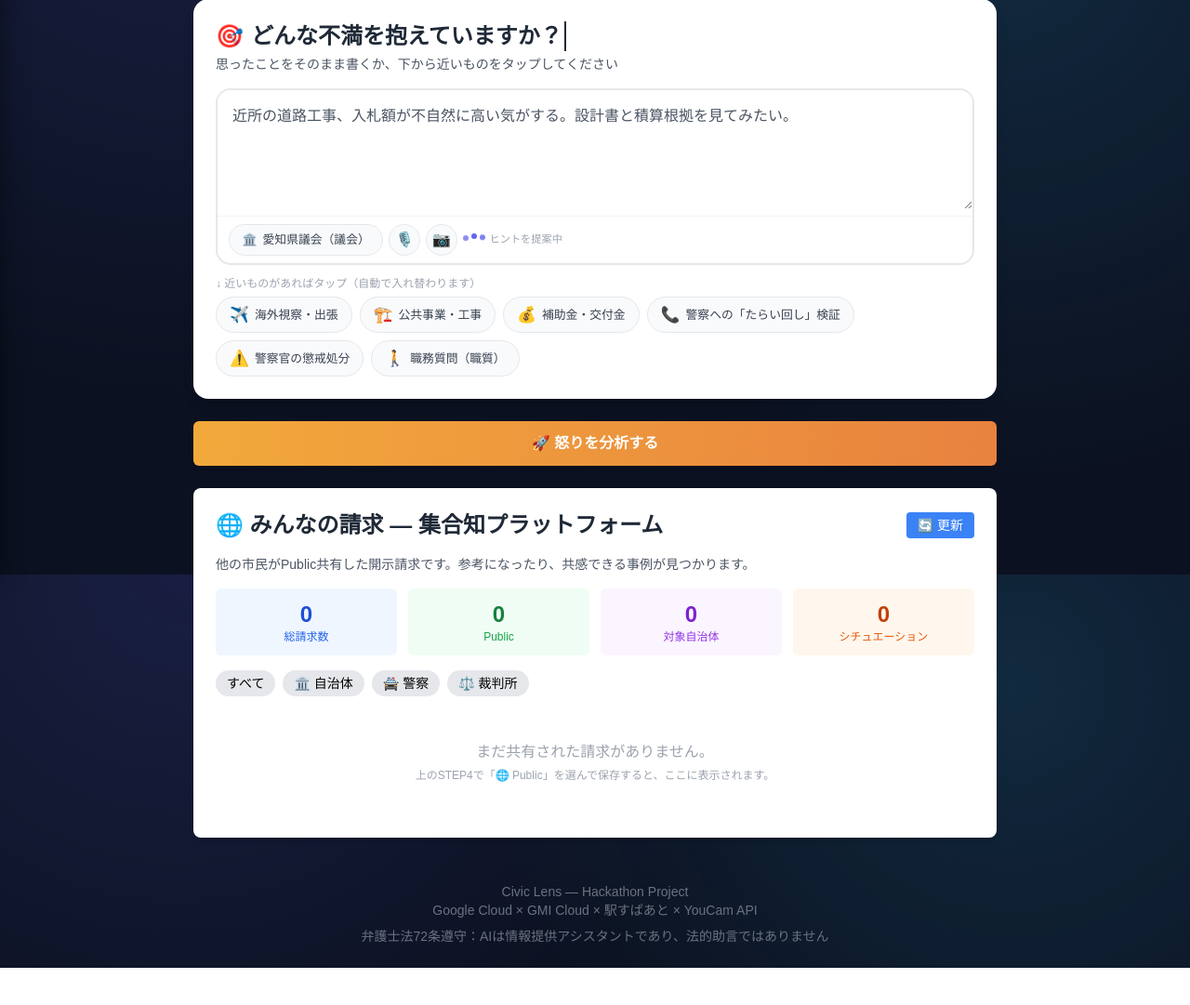
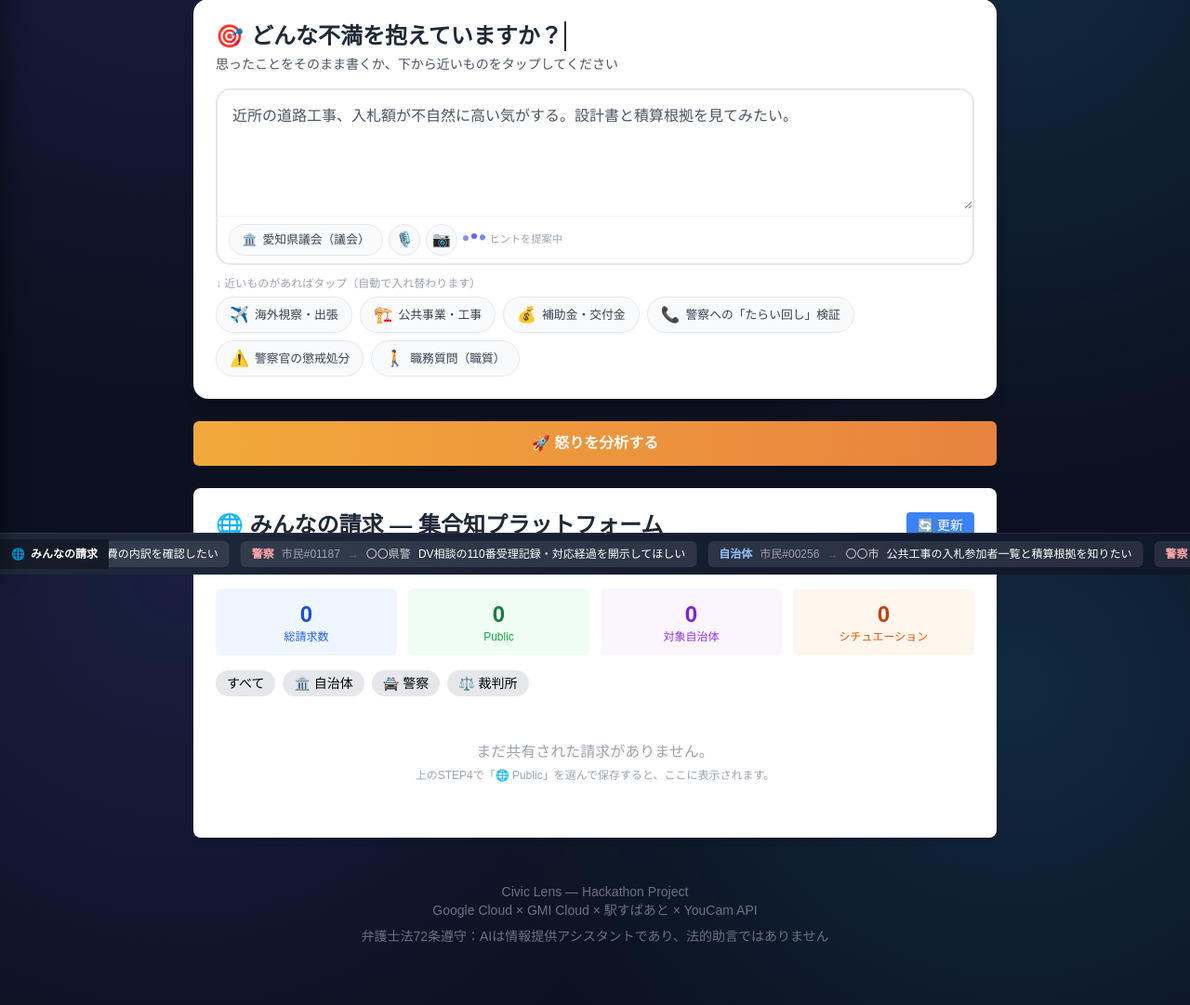
Before and after one commit to t-sakaki/civic-lens, a FastAPI app: page / in a window 1280 px wide. Shown: the part 182-1263 px from the top of the page at 93% size. Before the commit the page ends 1223 px from the top, so only its background shows below. Run offline with FastAPI, Linux system fonts and the light colour scheme; data that the repository does not hold is empty; some libraries are stand-ins or nearby versions.

Commit message:
feat: みんなの請求テロップを画面下部に追加
公開共有された開示請求(publicRecords)を右から左に流す固定テロップを
既存の認容事例テロップと同じアニメーション方式で実装。公開データが
まだ少ない場合は実例調査に基づくサンプルにフォールバックする。

Co-Authored-By: Claude Sonnet 5 <noreply@anthropic.com>

```diff
--- a/templates/index.html
+++ b/templates/index.html
@@ -145,6 +145,36 @@
             flex: 0 0 auto;
             white-space: nowrap;
         }
+        /* みんなの請求：下部固定テロップ */
+        .minna-ticker-bar {
+            position: fixed;
+            left: 0;
+            right: 0;
+            bottom: 0;
+            z-index: 40;
+            overflow: hidden;
+            background: linear-gradient(90deg, #1e293b 0%, #0f172a 100%);
+            border-top: 1px solid rgba(255,255,255,0.08);
+        }
+        .minna-ticker-track {
+            display: flex;
+            width: max-content;
+            animation: minnaTickerScroll 55s linear infinite;
+        }
+        .minna-ticker-track:hover {
+            animation-play-state: paused;
+        }
+        @keyframes minnaTickerScroll {
+            from { transform: translateX(0); }
+            to { transform: translateX(-50%); }
+        }
+        .minna-card {
+            flex: 0 0 auto;
+            white-space: nowrap;
+        }
+        body.has-minna-ticker {
+            padding-bottom: 40px;
+        }
         /* エージェント自律ログ */
         .agent-log-line {
             opacity: 0;
@@ -661,7 +691,7 @@
         }
     </style>
 </head>
-<body class="min-h-screen">
+<body class="min-h-screen has-minna-ticker">
     <!-- 左サイドメニュー（履歴一覧）。ハンバーガーボタンで開閉。Claude Codeの履歴パネルを参考にしたUI -->
     <div id="sidebarOverlay" class="cl-sidebar-overlay"></div>
     <aside id="historySidebar" class="cl-sidebar" aria-hidden="true">
@@ -2900,9 +2930,11 @@
                 const feedData = await feedRes.json();
                 publicRecords = feedData.records;
                 renderPublicFeed();
+                renderMinnaTicker(publicRecords);
             } catch (err) {
                 document.getElementById('publicFeed').innerHTML =
                     `<div class="text-red-500 text-center py-8">エラー: ${err.message}</div>`;
+                renderMinnaTicker([]);
             }
         }
 
@@ -3432,5 +3464,51 @@
             detectMunicipalityFromLocation({ silent: true });
         })();
     </script>
+
+    <!-- 🌐 みんなの請求：画面下部固定テロップ（右から左に流れる） -->
+    <div class="minna-ticker-bar">
+        <div class="flex items-center">
+            <div class="shrink-0 bg-black/30 px-3 py-2 text-white text-xs font-bold flex items-center gap-1.5 z-10">
+                <span>🌐</span><span class="hidden sm:inline">みんなの請求</span>
+            </div>
+            <div class="relative overflow-hidden py-2 flex-1">
+                <div id="minnaTicker" class="minna-ticker-track gap-3 px-3"></div>
+            </div>
+        </div>
+    </div>
+    <script>
+        // みんなの請求：下部テロップ用フォールバックサンプル（Publicな共有がまだ少ない時に表示）
+        const minnaTickerFallback = [
+            { anonymous_user_id: '市民#00423', category: '自治体', target_authority: '〇〇県庁', summary_public: '知事の海外出張の復命書・宿泊費の内訳を確認したい' },
+            { anonymous_user_id: '市民#01187', category: '警察', target_authority: '〇〇県警', summary_public: 'DV相談の110番受理記録・対応経過を開示してほしい' },
+            { anonymous_user_id: '市民#00256', category: '自治体', target_authority: '〇〇市', summary_public: '公共工事の入札参加者一覧と積算根拠を知りたい' },
+            { anonymous_user_id: '市民#00998', category: '警察', target_authority: '〇〇警察署', summary_public: '職務質問の地域別・時間帯別の実施統計を確認したい' },
+            { anonymous_user_id: '市民#00071', category: '自治体', target_authority: '〇〇市', summary_public: '補助金交付先の選定議事録を確認したい' },
+            { anonymous_user_id: '市民#00512', category: '裁判所', target_authority: '〇〇地方裁判所', summary_public: '司法行政文書（通達・執務提要）の開示を求めたい' },
+        ];
+
+        function renderMinnaTicker(records) {
+            const track = document.getElementById('minnaTicker');
+            if (!track) return;
+            const categoryColor = (c) => c === '警察' ? 'text-red-300' : (c === '裁判所' ? 'text-purple-300' : 'text-blue-300');
+            const makeCard = (r) => {
+                const el = document.createElement('span');
+                el.className = 'minna-card bg-white/10 text-gray-100 rounded-md px-3 py-1.5 text-xs flex items-center gap-2';
+                const text = r.summary_public || (r.user_input ? r.user_input.substring(0, 60) : '');
+                el.innerHTML = `
+                    <span class="font-bold ${categoryColor(r.category)}">${r.category || '自治体'}</span>
+                    <span class="text-gray-400">${r.anonymous_user_id || '匿名市民'}</span>
+                    <span class="text-gray-500">→</span>
+                    <span class="text-gray-300">${r.target_authority || ''}</span>
+                    <span class="text-white">${text}</span>
+                `;
+                return el;
+            };
+            track.innerHTML = '';
+            const source = (records && records.length > 0) ? records : minnaTickerFallback;
+            // 無限スクロールのため2周分レンダリング
+            [...source, ...source].forEach(r => track.appendChild(makeCard(r)));
+        }
+    </script>
 </body>
 </html>
```
